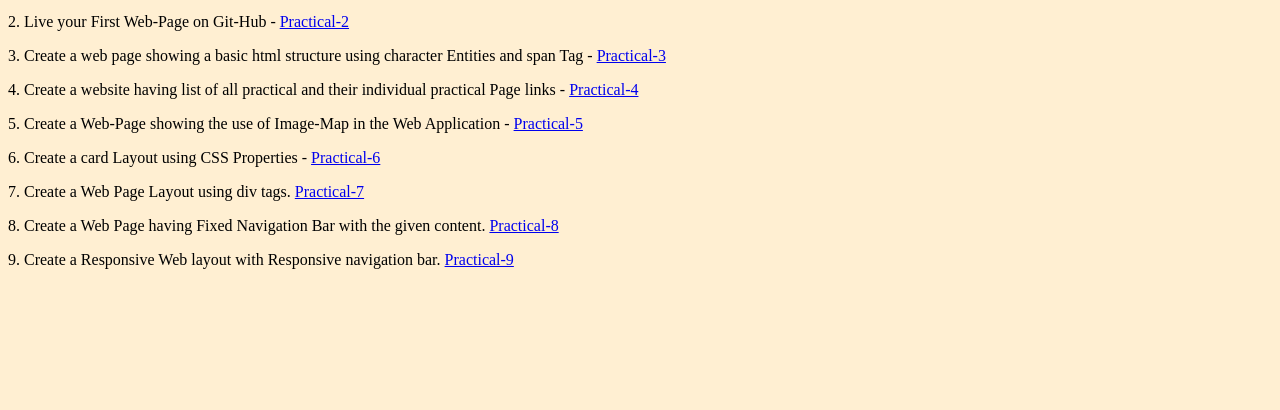
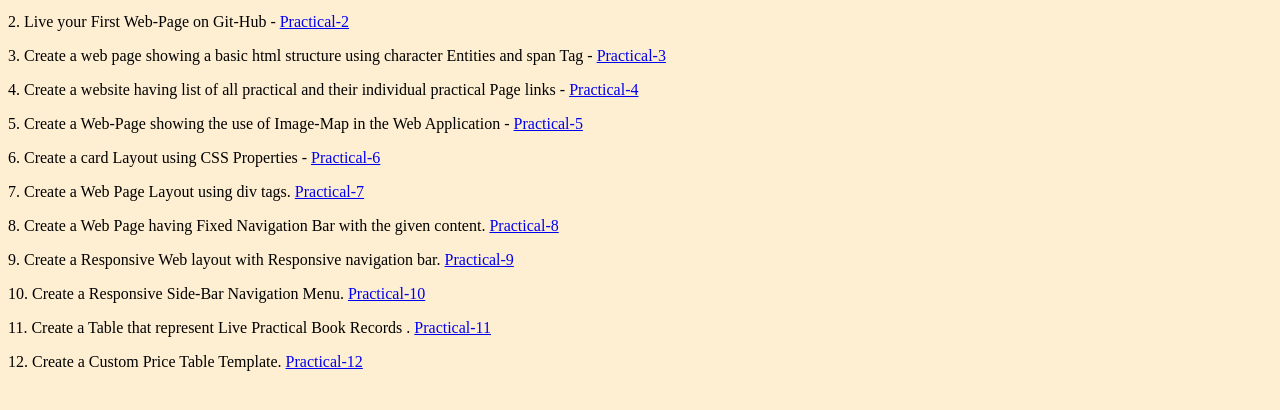
Before and after one commit to SuryanshuGupta-55/assignment, a plain HTML site: page index.html in a window 1280 px wide. Shown: the part 282-692 px from the top of the page. Drawn offline with Linux system fonts and the light colour scheme.

Commit message:
Update index.html

```diff
--- a/index.html
+++ b/index.html
@@ -21,5 +21,8 @@
     <p>7. Create a Web Page Layout using div tags. <a href='P/Practical-7.html' >Practical-7</a> </p>
     <p>8. Create a Web Page having Fixed Navigation Bar with the given content. <a href='P/Practical-8.html' >Practical-8</a> </p>
     <p>9. Create a Responsive Web layout with Responsive navigation bar. <a href="P/Practical-9.html">Practical-9</a>
+    <p>10. Create a Responsive Side-Bar Navigation Menu.  <a href="P/Practical-10.html">Practical-10</a>
+    <p>11. Create a Table that represent Live Practical Book Records .  <a href="P/Practical-11.html">Practical-11</a></p>
+    <p>12. Create a Custom Price Table Template.    <a href= "P/Practical-12.html">Practical-12</a></p>
 </body>
 </html>
```
